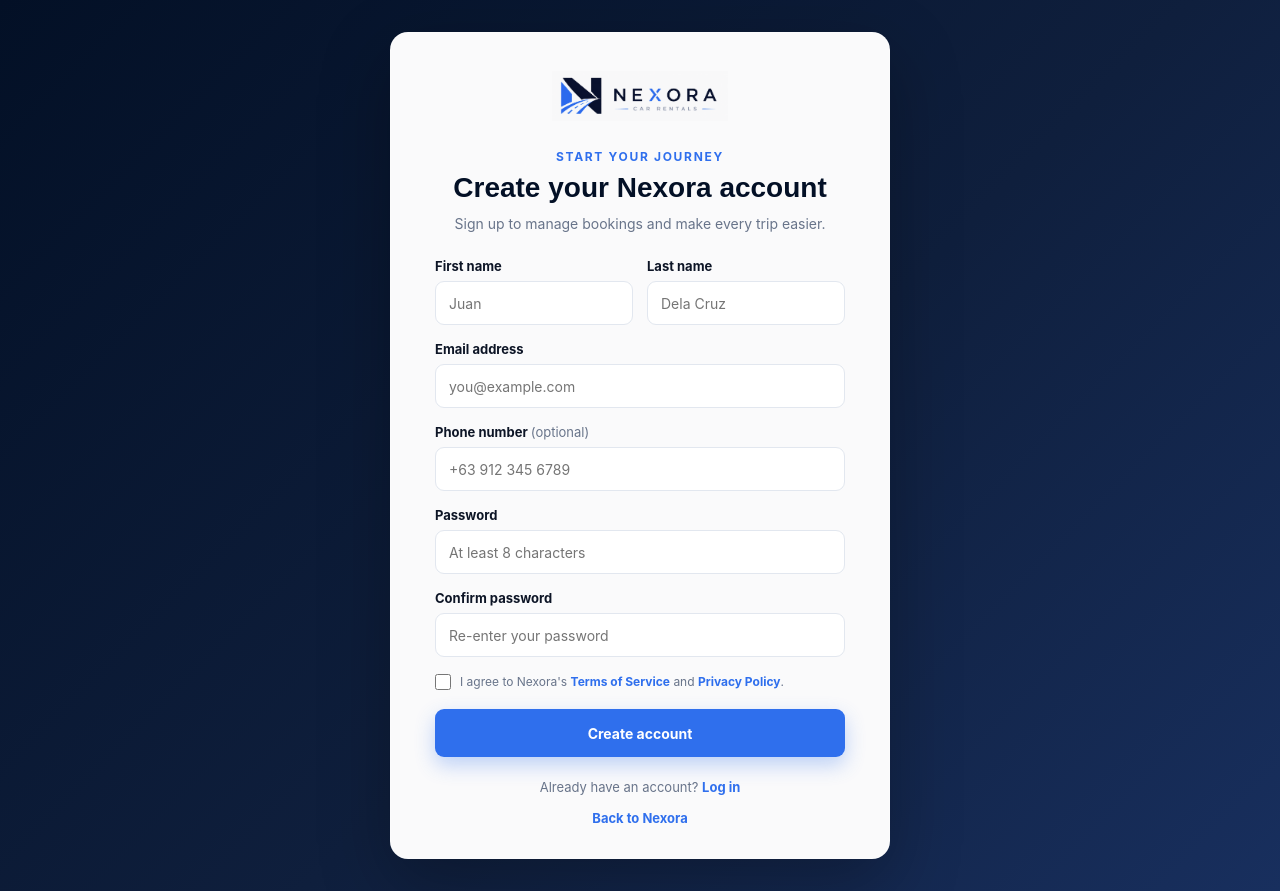
After one commit to Takeduh/nexora, a PHP site: page /SignUp/signup.php in a window 1280 px wide. The commit adds this page. Run offline with PHP 8.4, Linux system fonts and the light colour scheme.

Commit message:
Integrated sign-up sheet without the use of CRUD yet

```diff
--- a/Login/login.php
+++ b/Login/login.php
@@ -38,7 +38,7 @@
         <button type="submit">Login</button>
       </form>
 
-      <p class="signup-prompt">Don't have an account? <a href="../index.php">Sign up</a></p>
+      <p class="signup-prompt">Don't have an account? <a href="../SignUp/signup.php">Sign up</a></p>
       <a class="back-link" href="../index.php">Back to Nexora</a>
     </section>
   </main>
--- /dev/null
+++ b/SignUp/signup.css
@@ -0,0 +1,225 @@
+:root {
+  --navy: #031026;
+  --navy-light: #0f1f3d;
+  --blue: #2f6fed;
+  --blue-light: #5089ff;
+  --ink: #0d1526;
+  --muted: #68748a;
+  --line: #e2e7ef;
+}
+
+* {
+  box-sizing: border-box;
+}
+
+body {
+  min-width: 320px;
+  min-height: 100vh;
+  margin: 0;
+  color: var(--ink);
+  background: linear-gradient(135deg, var(--navy) 0%, var(--navy-light) 55%, #182f5e 100%);
+  font-family: "Inter", sans-serif;
+  -webkit-font-smoothing: antialiased;
+}
+
+.signup-page {
+  display: grid;
+  min-height: 100vh;
+  padding: 32px 20px;
+  place-items: center;
+}
+
+.signup-panel {
+  width: min(100%, 500px);
+  padding: 38px 44px 32px;
+  border: 1px solid rgba(255, 255, 255, 0.12);
+  border-radius: 18px;
+  background: rgba(255, 255, 255, 0.98);
+  box-shadow: 0 24px 70px rgba(0, 0, 0, 0.28);
+}
+
+.brand {
+  display: block;
+  width: fit-content;
+  margin: 0 auto 28px;
+}
+
+.brand img {
+  display: block;
+  width: 210px;
+  height: 50px;
+  object-fit: contain;
+  mix-blend-mode: multiply;
+}
+
+.signup-heading {
+  margin-bottom: 24px;
+  text-align: center;
+}
+
+.eyebrow {
+  margin: 0 0 8px;
+  color: var(--blue);
+  font-size: 12px;
+  font-weight: 700;
+  letter-spacing: 0.14em;
+  text-transform: uppercase;
+}
+
+h1 {
+  margin: 0 0 9px;
+  color: var(--navy);
+  font-family: "Montserrat", sans-serif;
+  font-size: 28px;
+  line-height: 1.15;
+}
+
+.intro {
+  margin: 0;
+  color: var(--muted);
+  font-size: 14px;
+  line-height: 1.5;
+}
+
+.signup-form {
+  display: grid;
+  gap: 16px;
+}
+
+.name-fields {
+  display: grid;
+  grid-template-columns: 1fr 1fr;
+  gap: 14px;
+}
+
+.field {
+  display: grid;
+  gap: 7px;
+}
+
+.field label {
+  color: var(--ink);
+  font-size: 13px;
+  font-weight: 700;
+}
+
+.field label span {
+  color: var(--muted);
+  font-weight: 400;
+}
+
+input[type="text"],
+input[type="email"],
+input[type="tel"],
+input[type="password"] {
+  width: 100%;
+  min-height: 44px;
+  padding: 11px 13px;
+  border: 1.5px solid var(--line);
+  border-radius: 9px;
+  outline: none;
+  color: var(--ink);
+  background: #fff;
+  font: inherit;
+  font-size: 14px;
+  transition: border-color 0.15s ease, box-shadow 0.15s ease;
+}
+
+input[type="text"]:focus,
+input[type="email"]:focus,
+input[type="tel"]:focus,
+input[type="password"]:focus {
+  border-color: var(--blue);
+  box-shadow: 0 0 0 3px rgba(47, 111, 237, 0.14);
+}
+
+.terms {
+  display: flex;
+  align-items: flex-start;
+  gap: 9px;
+  color: var(--muted);
+  font-size: 12px;
+  line-height: 1.5;
+}
+
+.terms input {
+  width: 16px;
+  height: 16px;
+  flex: 0 0 auto;
+  margin: 1px 0 0;
+  accent-color: var(--blue);
+}
+
+.terms a,
+.login-prompt a,
+.back-link {
+  color: var(--blue);
+  font-weight: 700;
+  text-decoration: none;
+}
+
+.terms a:hover,
+.login-prompt a:hover,
+.back-link:hover {
+  color: var(--blue-light);
+  text-decoration: underline;
+}
+
+.signup-form button {
+  min-height: 48px;
+  margin-top: 2px;
+  border: 0;
+  border-radius: 9px;
+  color: #fff;
+  background: var(--blue);
+  box-shadow: 0 8px 20px rgba(47, 111, 237, 0.3);
+  cursor: pointer;
+  font: inherit;
+  font-size: 14px;
+  font-weight: 700;
+  transition: background 0.15s ease, transform 0.15s ease;
+}
+
+.signup-form button:hover {
+  background: var(--blue-light);
+}
+
+.signup-form button:active {
+  transform: translateY(1px);
+}
+
+.login-prompt {
+  margin: 22px 0 15px;
+  color: var(--muted);
+  font-size: 13px;
+  text-align: center;
+}
+
+.back-link {
+  display: block;
+  font-size: 13px;
+  text-align: center;
+}
+
+@media (max-width: 520px) {
+  .signup-page {
+    padding: 20px 14px;
+  }
+
+  .signup-panel {
+    padding: 30px 24px 26px;
+  }
+
+  .name-fields {
+    grid-template-columns: 1fr;
+    gap: 16px;
+  }
+
+  .brand {
+    margin-bottom: 24px;
+  }
+
+  .brand img {
+    width: 195px;
+  }
+}
--- /dev/null
+++ b/SignUp/signup.php
@@ -0,0 +1,68 @@
+<!DOCTYPE html>
+<html lang="en">
+<head>
+  <meta charset="UTF-8">
+  <meta name="viewport" content="width=device-width, initial-scale=1.0">
+  <title>Sign Up | Nexora Car Rentals</title>
+  <link rel="stylesheet" href="signup.css">
+</head>
+<body>
+  <main class="signup-page">
+    <section class="signup-panel" aria-labelledby="signup-title">
+      <a class="brand" href="../index.php" aria-label="Nexora home">
+        <img src="../Images/nexora.png" alt="Nexora Car Rentals">
+      </a>
+
+      <div class="signup-heading">
+        <p class="eyebrow">Start your journey</p>
+        <h1 id="signup-title">Create your Nexora account</h1>
+        <p class="intro">Sign up to manage bookings and make every trip easier.</p>
+      </div>
+
+      <form class="signup-form" method="post" autocomplete="on">
+        <div class="name-fields">
+          <div class="field">
+            <label for="first-name">First name</label>
+            <input type="text" id="first-name" name="first_name" autocomplete="given-name" placeholder="Juan" required>
+          </div>
+
+          <div class="field">
+            <label for="last-name">Last name</label>
+            <input type="text" id="last-name" name="last_name" autocomplete="family-name" placeholder="Dela Cruz" required>
+          </div>
+        </div>
+
+        <div class="field">
+          <label for="email">Email address</label>
+          <input type="email" id="email" name="email" autocomplete="email" placeholder="you@example.com" required>
+        </div>
+
+        <div class="field">
+          <label for="phone">Phone number <span>(optional)</span></label>
+          <input type="tel" id="phone" name="phone" autocomplete="tel" placeholder="+63 912 345 6789">
+        </div>
+
+        <div class="field">
+          <label for="password">Password</label>
+          <input type="password" id="password" name="password" autocomplete="new-password" placeholder="At least 8 characters" minlength="8" required>
+        </div>
+
+        <div class="field">
+          <label for="confirm-password">Confirm password</label>
+          <input type="password" id="confirm-password" name="confirm_password" autocomplete="new-password" placeholder="Re-enter your password" minlength="8" required>
+        </div>
+
+        <label class="terms">
+          <input type="checkbox" name="terms" value="1" required>
+          <span>I agree to Nexora's <a href="#terms">Terms of Service</a> and <a href="#privacy">Privacy Policy</a>.</span>
+        </label>
+
+        <button type="submit">Create account</button>
+      </form>
+
+      <p class="login-prompt">Already have an account? <a href="../Login/login.php">Log in</a></p>
+      <a class="back-link" href="../index.php">Back to Nexora</a>
+    </section>
+  </main>
+</body>
+</html>
--- a/index.php
+++ b/index.php
@@ -27,7 +27,7 @@
       </div>
       <div class="flex items-center gap-[18px]">
         <a href="Login/login.php" class="btn btn-outline btn-sm">Login</a>
-        <a href="#signup" class="btn btn-primary btn-sm">Sign Up</a>
+        <a href="SignUp/signup.php" class="btn btn-primary btn-sm">Sign Up</a>
       </div>
     </nav>
   </header>
```
